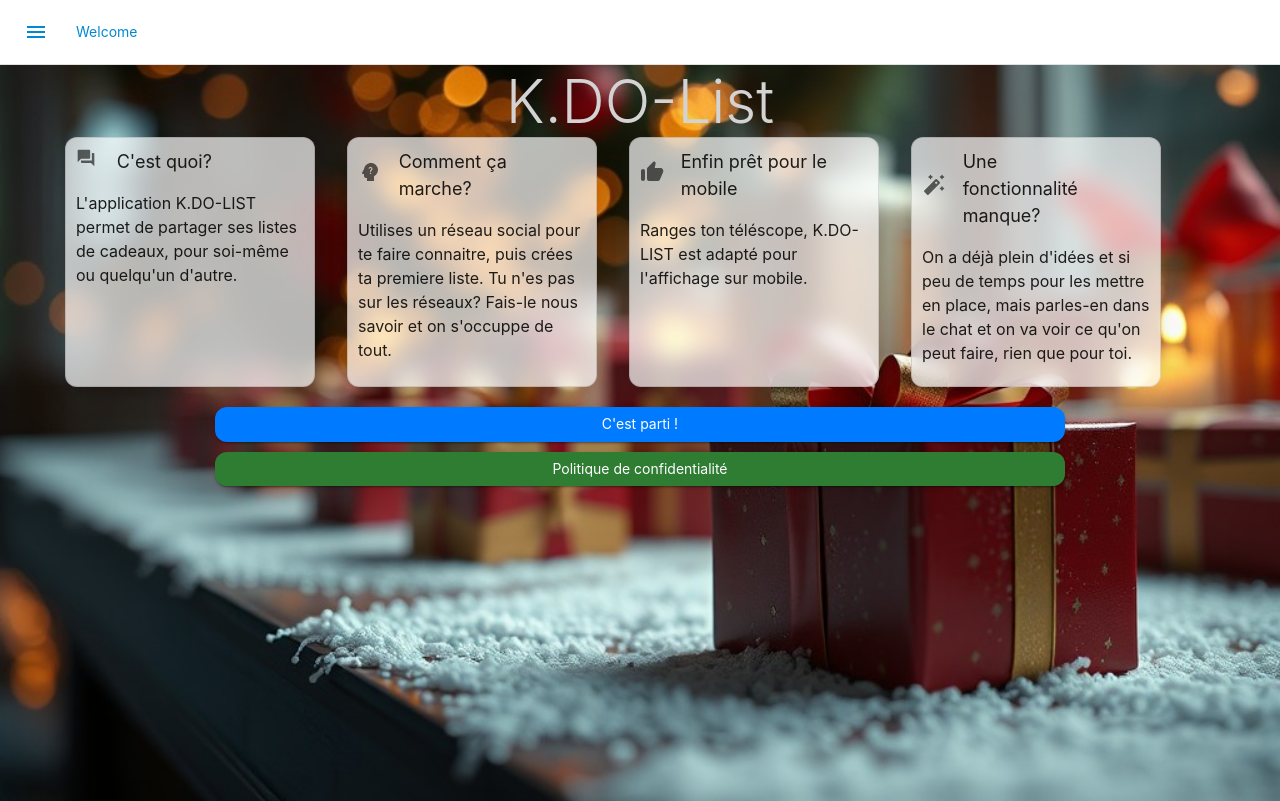
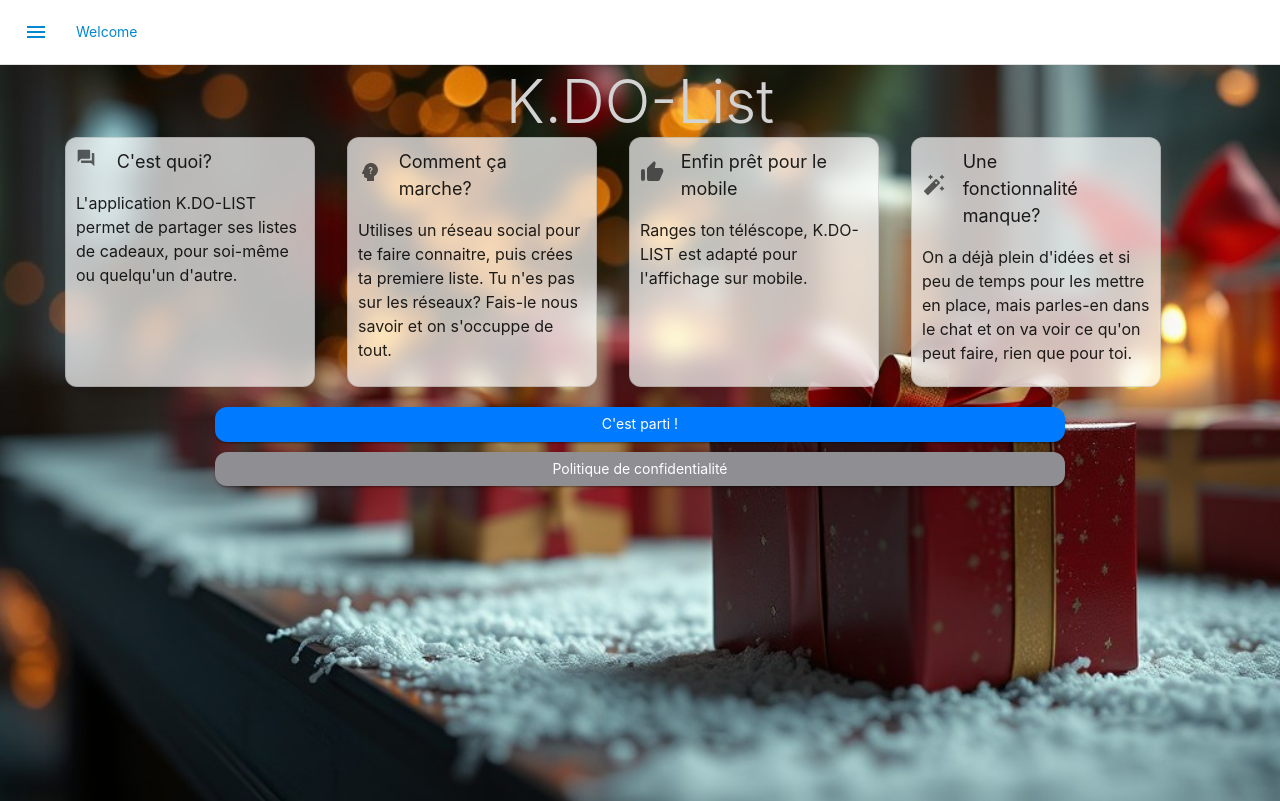
Before and after one commit to hironico/kdolist, a React (Vite) app in the folder client/: page / in a window 1280 px wide. Built offline with nearby package versions, Linux system fonts and the light colour scheme.

Commit message:
fix the secondary color to gfray instead of red

```diff
--- a/client/src/pages/Welcome/Welcome.tsx
+++ b/client/src/pages/Welcome/Welcome.tsx
@@ -50,7 +50,7 @@ function Welcome() {
             <Button variant='contained' onClick={(_evt) => onLetsGo()} sx={{margin: '5px', padding: '5px', width: '100%', maxWidth: '850px'}}>C&apos;est parti !</Button>
           </CenteredFlexBox>
           <CenteredFlexBox alignItems={"center"}>
-          <Button variant='contained' color="success" href="https://kdolist.hironico.net/legal/privacy" sx={{margin: '5px', padding: '5px', width: '100%', maxWidth: '850px'}}>Politique de confidentialité</Button>
+          <Button variant='contained' color="secondary" href="https://kdolist.hironico.net/legal/privacy" sx={{margin: '5px', padding: '5px', width: '100%', maxWidth: '850px'}}>Politique de confidentialité</Button>
           </CenteredFlexBox>
         </Stack>
       </Box>
--- a/client/src/theme/muios.tsx
+++ b/client/src/theme/muios.tsx
@@ -12,7 +12,7 @@ const baseTheme = createTheme({
             main: '#007AFF',
         },
         secondary: {
-            main: '#FF3C30',
+            main: '#8E8E93',
         },
         error: {
             main: red.A400,
```
